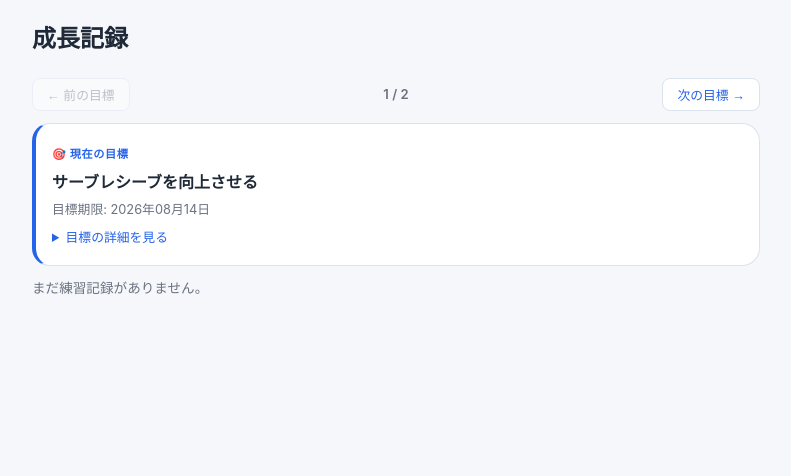
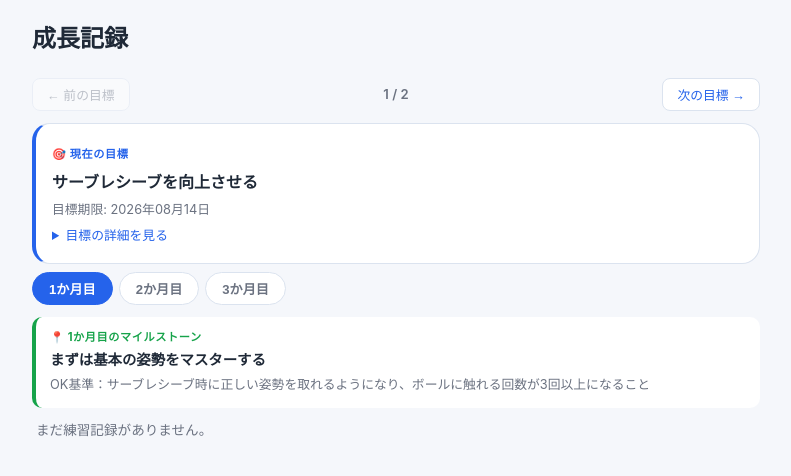
Before and after one commit to aokishoji/volleyball_coaching_flask, a Flask app: page /reflections/logs in a window 1280 px wide. Shown: the part 61-537 px from the top of the page, without its empty margins (244-1035 px from the left). Run offline with Flask 3, Linux system fonts and the light colour scheme; a user stored in the database is signed in; data comes from the database, SQL or seed files in the repository.

Commit message:
成長記録：目標→マイルストーン→練習テーマの3層構造に変更
- 目標ページャーの下に「1か月目/2か月目/3か月目」の月別タブを追加
- 各月タブ内にマイルストーンヘッダー（タイトル・OK基準）を表示
- 練習テーマはマイルストーンに紐づけて表示、振り返りをその下に配置
- milestone_id未設定の旧データは「未分類」タブに集約

Co-Authored-By: Claude Sonnet 4.6 <noreply@anthropic.com>

```diff
--- a/app/routes/reflection.py
+++ b/app/routes/reflection.py
@@ -2,7 +2,7 @@ from flask import Blueprint, render_template, redirect, url_for, flash
 from flask_login import login_required, current_user
 from ..extensions import db
 from ..forms import ReflectionForm, SKILL_TYPE_LABELS
-from ..models import PracticeTheme, DailyPracticeTheme, Reflection, Goal
+from ..models import PracticeTheme, DailyPracticeTheme, Reflection, Goal, GoalMilestone
 
 reflection_bp = Blueprint("reflection", __name__)
 
@@ -71,15 +71,43 @@ def logs():
     for st in skill_order:
         goals_data = []
         for goal in skill_goals[st]:
-            daily_themes = (
+            milestones = (
+                GoalMilestone.query
+                .filter_by(goal_id=goal.id)
+                .order_by(GoalMilestone.month_index)
+                .all()
+            )
+            milestones_data = []
+            assigned_ids = set()
+            for ms in milestones:
+                themes = (
+                    DailyPracticeTheme.query
+                    .filter_by(goal_id=goal.id, milestone_id=ms.id)
+                    .order_by(DailyPracticeTheme.created_at.desc())
+                    .all()
+                )
+                for t in themes:
+                    assigned_ids.add(t.id)
+                milestones_data.append({
+                    "milestone": ms,
+                    "daily_themes": themes,
+                })
+            # milestone_id が未設定のテーマ（旧データ対応）
+            unassigned = (
                 DailyPracticeTheme.query
                 .filter_by(goal_id=goal.id)
+                .filter(DailyPracticeTheme.milestone_id.is_(None))
                 .order_by(DailyPracticeTheme.created_at.desc())
                 .all()
             )
+            if unassigned:
+                milestones_data.append({
+                    "milestone": None,
+                    "daily_themes": unassigned,
+                })
             goals_data.append({
                 "goal": goal,
-                "daily_themes": daily_themes,
+                "milestones_data": milestones_data,
             })
         skill_tabs.append({
             "skill_type": st,
--- a/app/static/css/style.css
+++ b/app/static/css/style.css
@@ -181,8 +181,11 @@ a:hover { text-decoration: underline; }
   flex: 1;
 }
 
-.goal-record-panel { display: none; }
-.goal-record-panel.active { display: block; }
+.goal-main-panel { display: none; }
+.goal-main-panel.active { display: block; }
+
+.ms-panel { display: none; }
+.ms-panel.active { display: block; }
 
 /* AI loading overlay */
 @keyframes ai-spin { to { transform: rotate(360deg); } }
--- a/app/templates/reflection/logs.html
+++ b/app/templates/reflection/logs.html
@@ -7,6 +7,7 @@
 
 {% if skill_tabs %}
 
+  {# ── スキルタブ ── #}
   {% if skill_tabs | length > 1 %}
   <div class="goal-tab-nav" id="logs-tab-nav">
     {% for tab in skill_tabs %}
@@ -22,6 +23,7 @@
   {% set tab_idx = loop.index0 %}
   <div{% if skill_tabs | length > 1 %} class="goal-tab-panel{% if loop.first %} active{% endif %}"{% endif %}>
 
+    {# ── 目標ページャー ── #}
     {% if tab.goals_data | length > 1 %}
     <div class="goal-pager">
       <button class="pager-btn" id="pager-prev-{{ tab_idx }}"
@@ -37,11 +39,12 @@
     <div id="goal-panels-{{ tab_idx }}" data-current="0">
       {% for gdata in tab.goals_data %}
       {% set goal_idx = loop.index0 %}
-      <div class="goal-record-panel{% if loop.first %} active{% endif %}"
+
+      <div class="goal-main-panel{% if loop.first %} active{% endif %}"
            id="goal-panel-{{ tab_idx }}-{{ goal_idx }}">
 
-        <!-- 目標ヘッダー -->
-        <div class="card" style="border-left:4px solid {% if gdata.goal.status == 'active' %}#2563eb{% else %}#d1d5db{% endif %}; margin-bottom:0;">
+        {# ── 目標ヘッダー ── #}
+        <div class="card" style="border-left:4px solid {% if gdata.goal.status == 'active' %}#2563eb{% else %}#d1d5db{% endif %};">
           {% if gdata.goal.status == "active" %}
             <span style="font-size:0.7rem; font-weight:700; color:#2563eb; letter-spacing:0.05em;">🎯 現在の目標</span>
           {% else %}
@@ -49,25 +52,56 @@
           {% endif %}
           <p style="font-size:1rem; font-weight:700; margin:4px 0;">{{ gdata.goal.goal_title }}</p>
           {% if gdata.goal.target_date %}
-            <p style="font-size:0.8rem; color:var(--subtext); margin:0 0 8px;">目標期限: {{ gdata.goal.target_date.strftime('%Y年%m月%d日') }}</p>
+            <p style="font-size:0.8rem; color:var(--subtext); margin:0 0 6px;">目標期限: {{ gdata.goal.target_date.strftime('%Y年%m月%d日') }}</p>
           {% endif %}
           {% if gdata.goal.goal_detail %}
-          <details style="margin-top:4px;">
+          <details>
             <summary style="font-size:0.8rem; color:var(--primary); cursor:pointer;">目標の詳細を見る</summary>
             <p class="preline" style="font-size:0.85rem; color:var(--subtext); margin-top:6px;">{{ gdata.goal.goal_detail }}</p>
           </details>
           {% endif %}
         </div>
 
-        <!-- 練習テーマ + 振り返り -->
-        {% set themes_with_records = gdata.daily_themes | selectattr('reflections') | list %}
+        {# ── マイルストーン月別タブ ── #}
+        {% if gdata.milestones_data %}
+
+          <div class="goal-tab-nav" id="ms-tab-nav-{{ tab_idx }}-{{ goal_idx }}" style="margin-top:8px;">
+            {% for msdata in gdata.milestones_data %}
+            <button class="goal-tab-btn{% if loop.first %} active{% endif %}"
+                    onclick="switchMilestone({{ tab_idx }}, {{ goal_idx }}, {{ loop.index0 }})">
+              {% if msdata.milestone %}
+                {{ msdata.milestone.month_index }}か月目
+              {% else %}
+                未分類
+              {% endif %}
+            </button>
+            {% endfor %}
+          </div>
+
+          <div id="ms-panels-{{ tab_idx }}-{{ goal_idx }}">
+            {% for msdata in gdata.milestones_data %}
+            <div class="ms-panel{% if loop.first %} active{% endif %}">
+
+              {# ── マイルストーンヘッダー ── #}
+              {% if msdata.milestone %}
+              <div style="border-left:4px solid #16a34a; border-radius:10px; background:var(--card); padding:12px 14px; margin-top:10px;">
+                <p style="font-size:0.7rem; font-weight:700; color:#16a34a; letter-spacing:0.05em; margin:0 0 2px;">📍 {{ msdata.milestone.month_index }}か月目のマイルストーン</p>
+                <p style="font-size:0.9rem; font-weight:700; margin:0 0 4px;">{{ msdata.milestone.title }}</p>
+                {% if msdata.milestone.ok_criteria %}
+                  <p style="font-size:0.8rem; color:var(--subtext); margin:0;">OK基準：{{ msdata.milestone.ok_criteria }}</p>
+                {% endif %}
+              </div>
+              {% endif %}
+
+              {# ── 練習テーマ + 振り返り ── #}
+              {% set themes_with_records = msdata.daily_themes | selectattr('reflections') | list %}
               {% if themes_with_records %}
-          {% for theme in gdata.daily_themes %}
+                {% for theme in msdata.daily_themes %}
                 {% if theme.reflections %}
                 <div style="margin-top:12px;">
                   <div class="sub-card" style="border-left:3px solid #b45309;">
                     <p style="font-size:0.7rem; font-weight:700; color:#b45309; letter-spacing:0.05em; margin:0 0 2px;">🏋️ 練習テーマ</p>
-              <p style="font-size:0.8rem; color:var(--subtext); margin:0 0 4px;">{{ theme.created_at | jst('%Y-%m-%d') }}</p>
+                    <p style="font-size:0.75rem; color:var(--subtext); margin:0 0 4px;">{{ theme.created_at | jst('%Y-%m-%d') }}</p>
                     <p style="font-weight:700; margin:0 0 4px;">{{ theme.theme_title }}</p>
                     <details>
                       <summary style="font-size:0.8rem; color:var(--primary); cursor:pointer;">テーマ詳細</summary>
@@ -79,7 +113,7 @@
                   </div>
 
                   {% for r in theme.reflections | reverse %}
-            <div style="border-left:2px solid #93c5fd; padding-left:12px; margin-top:8px; background:var(--card); border-radius:0 8px 8px 0; padding:10px 12px 10px 14px;">
+                  <div style="border-left:2px solid #93c5fd; border-radius:0 8px 8px 0; background:var(--card); padding:10px 12px 10px 14px; margin-top:6px;">
                     <p style="font-size:0.75rem; color:var(--subtext); margin:0 0 6px;">
                       振り返り — {{ r.created_at | jst }}
                       <span style="margin-left:6px; font-weight:600; color:{% if r.theme_applied == 'yes' %}#16a34a{% elif r.theme_applied == 'partial' %}#d97706{% else %}#dc2626{% endif %};">
@@ -103,14 +137,22 @@
                 {% endif %}
                 {% endfor %}
               {% else %}
-          <p style="font-size:0.85rem; color:var(--subtext); margin-top:12px;">まだ練習記録がありません。</p>
+                <p style="font-size:0.85rem; color:var(--subtext); margin-top:12px; padding-left:4px;">まだ練習記録がありません。</p>
               {% endif %}
 
             </div>
             {% endfor %}
           </div>
 
-  </div>
+        {% else %}
+          <p style="font-size:0.85rem; color:var(--subtext); margin-top:12px;">マイルストーンがありません。</p>
+        {% endif %}
+
+      </div>{# /goal-main-panel #}
+      {% endfor %}
+    </div>{# /goal-panels #}
+
+  </div>{# /goal-tab-panel #}
   {% endfor %}
 
 {% else %}
@@ -134,7 +176,7 @@ function switchLogsTab(idx) {
 function switchGoal(tabIdx, direction) {
   var container = document.getElementById('goal-panels-' + tabIdx);
   if (!container) return;
-  var panels = container.querySelectorAll('.goal-record-panel');
+  var panels = container.querySelectorAll(':scope > .goal-main-panel');
   var current = parseInt(container.dataset.current || '0');
   var next = current + direction;
   if (next < 0 || next >= panels.length) return;
@@ -151,6 +193,20 @@ function switchGoal(tabIdx, direction) {
   if (prevBtn) prevBtn.disabled = (next === 0);
   if (nextBtn) nextBtn.disabled = (next === panels.length - 1);
 }
+
+function switchMilestone(tabIdx, goalIdx, msIdx) {
+  var container = document.getElementById('ms-panels-' + tabIdx + '-' + goalIdx);
+  if (!container) return;
+  container.querySelectorAll('.ms-panel').forEach(function(p, i) {
+    p.classList.toggle('active', i === msIdx);
+  });
+  var nav = document.getElementById('ms-tab-nav-' + tabIdx + '-' + goalIdx);
+  if (nav) {
+    nav.querySelectorAll('.goal-tab-btn').forEach(function(b, i) {
+      b.classList.toggle('active', i === msIdx);
+    });
+  }
+}
 </script>
 
 {% endblock %}
```
Lines whose indentation alone changed are shown as unchanged.
